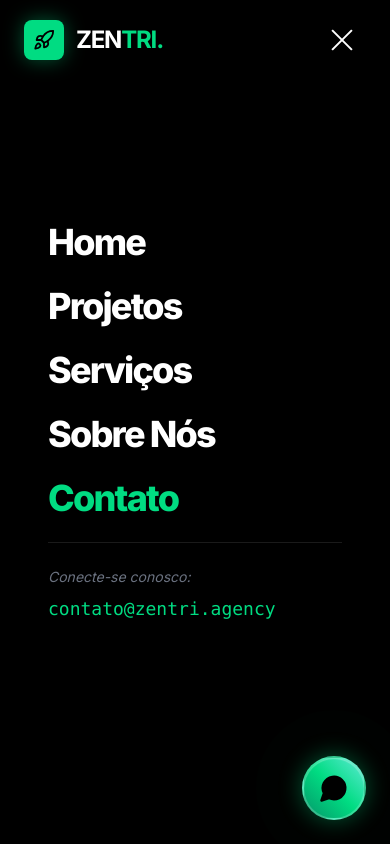
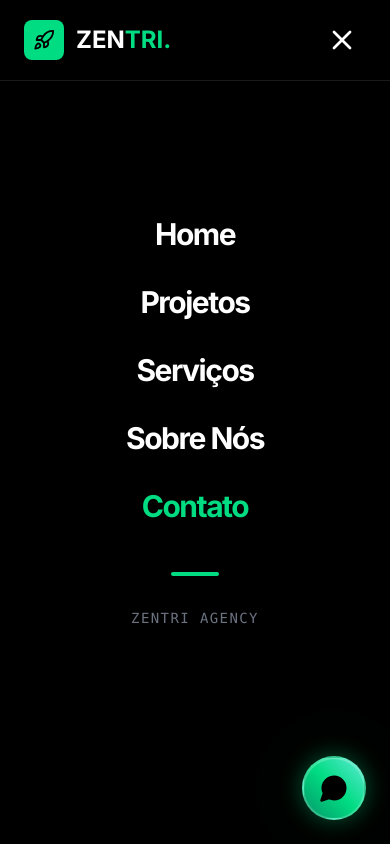
Before and after one commit to renancdoc1993/zentri, a React (Vite) app: page /zentri/contact in a window 390 px wide. Both pictures are taken after a click on the button 342 px from the left and 48 px from the top of the page. Shown: the top 844 px of the page. Built offline with nearby package versions, Linux system fonts and the light colour scheme.

Commit message:
Ajuste Menu Mobile

```diff
--- a/src/components/header.jsx
+++ b/src/components/header.jsx
@@ -1,32 +1,25 @@
 import React, { useState, useEffect } from 'react';
 import { Link, useLocation } from 'react-router-dom';
-import { Rocket } from 'lucide-react';
+import { Rocket, Menu, X } from 'lucide-react';
 
 const Header = () => {
   const [isOpen, setIsOpen] = useState(false);
   const [scrolled, setScrolled] = useState(false);
   const location = useLocation();
 
-  // Fecha o menu sempre que mudar de página ou clicar em um link
+  // Fecha o menu e libera o scroll ao mudar de rota ou clicar
   useEffect(() => {
     setIsOpen(false);
-    // Garante que o scroll da página volte ao topo se necessário
-    document.body.style.overflow = 'unset';
+    document.body.style.overflow = 'auto';
   }, [location]);
 
-  // Bloqueia o scroll do fundo quando o menu estiver aberto
+  // Trava o scroll quando o menu abre
   useEffect(() => {
-    if (isOpen) {
-      document.body.style.overflow = 'hidden';
-    } else {
-      document.body.style.overflow = 'unset';
-    }
+    document.body.style.overflow = isOpen ? 'hidden' : 'auto';
   }, [isOpen]);
 
   useEffect(() => {
-    const handleScroll = () => {
-      setScrolled(window.scrollY > 50);
-    };
+    const handleScroll = () => setScrolled(window.scrollY > 20);
     window.addEventListener('scroll', handleScroll);
     return () => window.removeEventListener('scroll', handleScroll);
   }, []);
@@ -40,78 +33,78 @@ const Header = () => {
   ];
 
   return (
+    <>
+      {/* HEADER PRINCIPAL */}
       <header
-      className={`fixed top-0 left-0 w-full z-[999] transition-all duration-500 ${
-        scrolled || isOpen ? 'bg-black/90 backdrop-blur-xl py-4 border-b border-white/10' : 'bg-transparent py-6'
+        className={`fixed top-0 left-0 w-full transition-all duration-300 z-[1000] ${
+          scrolled || isOpen ? 'bg-black/90 backdrop-blur-md border-b border-white/10' : 'bg-transparent'
         }`}
       >
-      <div className="max-w-7xl mx-auto px-6 flex justify-between items-center relative z-[1001]">
+        <div className="max-w-7xl mx-auto px-6 h-20 flex justify-between items-center">
 
-        {/* LOGO */}
-        <Link to="/" className="flex items-center gap-3 group">
-            <div className="w-10 h-10 bg-zentri-main rounded-lg flex items-center justify-center text-black shadow-[0_0_20px_rgba(0,220,130,0.4)]">
+          {/* LOGO - Z-index alto para ficar acima do menu se necessário */}
+          <Link to="/" className="flex items-center gap-3 relative z-[1010]">
+            <div className="w-10 h-10 bg-zentri-main rounded-lg flex items-center justify-center text-black">
               <Rocket size={22} />
             </div>
-            <span className="text-2xl font-bold tracking-tighter text-white">
+            <span className="text-2xl font-bold text-white">
               ZEN<span className="text-zentri-main">TRI.</span>
             </span>
           </Link>
 
-        {/* MENU DESKTOP */}
-        <nav className="hidden md:flex items-center gap-8">
+          {/* DESKTOP NAV */}
+          <nav className="hidden md:flex gap-8">
             {navLinks.map((link) => (
               <Link
                 key={link.name}
                 to={link.path}
-              className={`text-sm font-medium transition-all hover:text-zentri-main ${
-                location.pathname === link.path ? 'text-zentri-main' : 'text-gray-300'
-              }`}
+                className="text-gray-300 hover:text-zentri-main text-sm font-medium transition-colors"
               >
                 {link.name}
               </Link>
             ))}
           </nav>
 
-        {/* BOTÃO HAMBÚRGUER (Aumentei a área de clique) */}
+          {/* BOTÃO MOBILE - Usando Lucide Icons para garantir área de clique limpa */}
           <button
-          className="md:hidden flex flex-col justify-center items-center w-12 h-12 relative focus:outline-none"
+            className="md:hidden text-white p-2 relative z-[1010]"
             onClick={() => setIsOpen(!isOpen)}
-          aria-label="Abrir menu"
+            aria-label="Toggle Menu"
           >
-          <span className={`block absolute h-0.5 w-7 bg-white transform transition duration-500 ${isOpen ? 'rotate-45' : '-translate-y-2'}`}></span>
-          <span className={`block absolute h-0.5 w-7 bg-white transition duration-500 ${isOpen ? 'opacity-0' : 'opacity-100'}`}></span>
-          <span className={`block absolute h-0.5 w-7 bg-white transform transition duration-500 ${isOpen ? '-rotate-45' : 'translate-y-2'}`}></span>
+            {isOpen ? <X size={32} /> : <Menu size={32} />}
           </button>
         </div>
+      </header>
 
-      {/* --- MENU MOBILE OVERLAY --- */}
+      {/* OVERLAY DO MENU MOBILE */}
+      {/* Usamos fixed inset-0 e z-[999] para garantir que ele cubra tudo, exceto o header */}
       <div
-        className={`fixed inset-0 w-full h-screen bg-black z-[1000] flex flex-col transition-transform duration-500 ease-in-out ${
-          isOpen ? 'translate-x-0' : 'translate-x-full'
+        className={`fixed inset-0 bg-black z-[999] transition-transform duration-500 ease-in-out md:hidden ${
+          isOpen ? 'translate-y-0' : '-translate-y-full'
         }`}
       >
-          <nav className="flex flex-col items-start justify-center h-full px-12 space-y-6">
+        <nav className="flex flex-col items-center justify-center h-full gap-8 px-6">
           {navLinks.map((link, index) => (
             <Link
               key={link.name}
               to={link.path}
-                  className={`text-4xl font-black tracking-tighter transition-all duration-300 ${
-                    location.pathname === link.path ? 'text-zentri-main' : 'text-white'
-                  } ${isOpen ? 'opacity-100 translate-x-0' : 'opacity-0 -translate-x-10'}`}
+              // O segredo para o clique funcionar no mobile:
+              // onClick fechando o estado e garantindo que a navegação ocorra
+              onClick={() => setIsOpen(false)}
+              className={`text-3xl font-bold tracking-tighter transition-all duration-300 ${
+                location.pathname === link.path ? 'text-zentri-main' : 'text-white hover:text-zentri-main'
+              } ${isOpen ? 'opacity-100 translate-y-0' : 'opacity-0 translate-y-4'}`}
               style={{ transitionDelay: `${index * 50}ms` }}
-                  onClick={() => setIsOpen(false)} // Garante o fechamento ao clicar
             >
               {link.name}
             </Link>
           ))}
 
-              <div className={`pt-6 border-t border-white/10 w-full transition-opacity duration-700 delay-300 ${isOpen ? 'opacity-100' : 'opacity-0'}`}>
-                <p className="text-gray-500 text-sm italic mb-2">Conecte-se conosco:</p>
-                <p className="text-zentri-main font-mono text-lg">contato@zentri.agency</p>
-              </div>
+          <div className={`mt-4 w-12 h-1 bg-zentri-main rounded transition-all delay-500 ${isOpen ? 'opacity-100' : 'opacity-0'}`}></div>
+          <p className="text-gray-500 text-sm font-mono tracking-widest uppercase">Zentri Agency</p>
         </nav>
       </div>
-    </header>
+    </>
   );
 };
 
```
Lines whose indentation alone changed are shown as unchanged.
